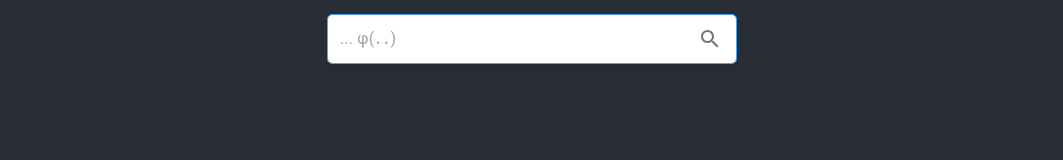
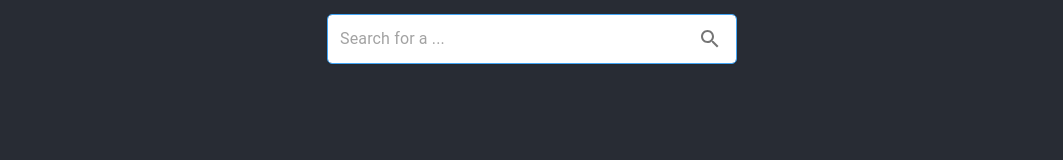
Before and after one commit to ghsable/aiueo, a React (Create React App) app: page / in a window 1280 px wide. Shown: the top 160 px of the page, without its empty margins (108-1171 px from the left). Built offline with nearby package versions, Linux system fonts and the light colour scheme.

Commit message:
update SearchBar.tsx - update placeholder

```diff
--- a/src/SearchBar.tsx
+++ b/src/SearchBar.tsx
@@ -37,7 +37,7 @@ function SearchBar({
           ml: 1,
           flex: 1
         }}
-        placeholder="... φ(．．)"
+        placeholder="Search for a ..."
         value={filterText}
         onChange={handleFilterTextChange}
       />
```
